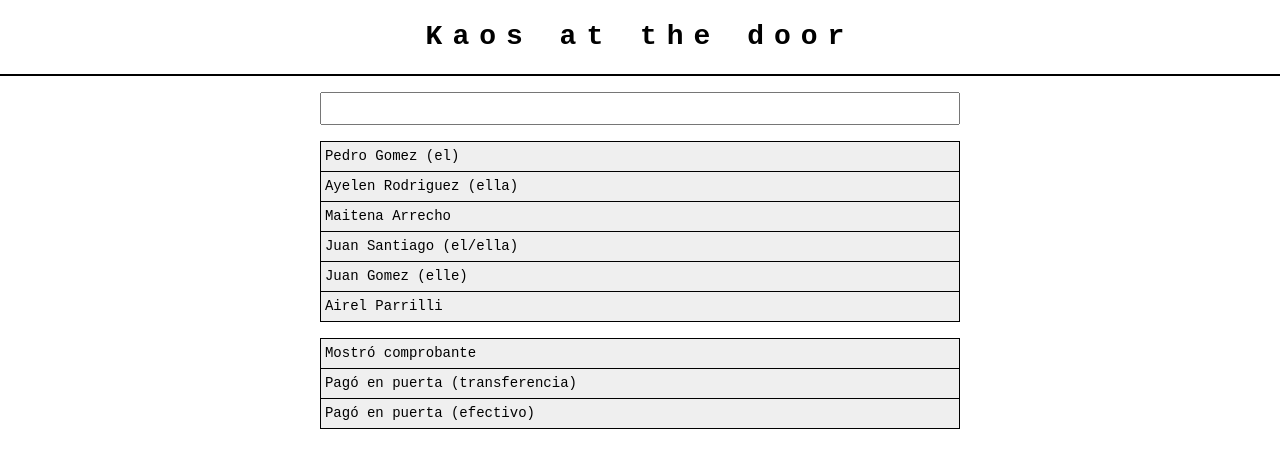
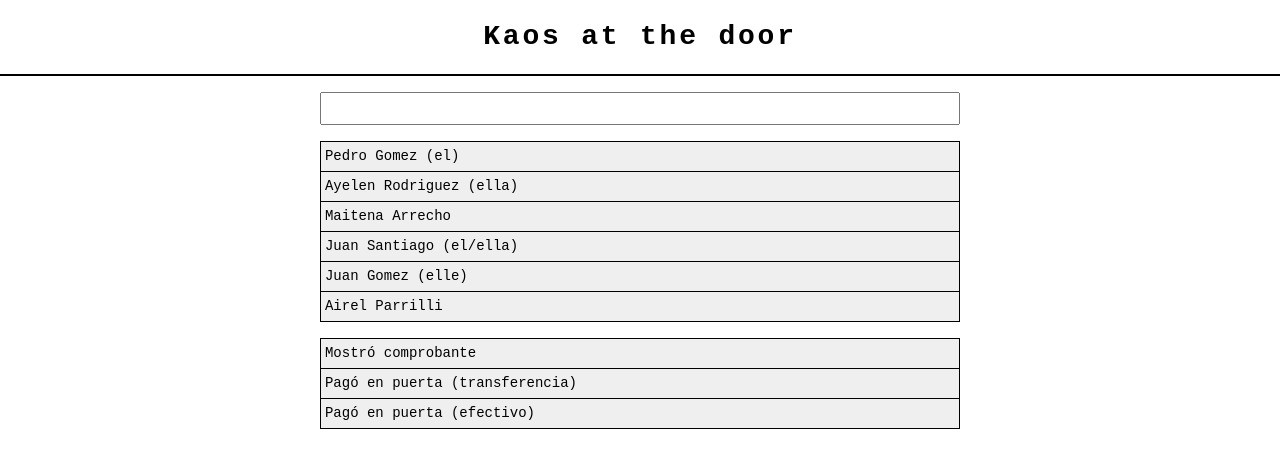
Before and after one commit to tschtt/kaos-at-the-door, a plain HTML site: page index.html in a window 1280 px wide. Drawn offline with Linux system fonts and the light colour scheme.

Commit message:
update h1 styles

```diff
--- a/style.css
+++ b/style.css
@@ -70,7 +70,7 @@ main > * + * {
 
 h1 {
   text-align: center;
-  letter-spacing: 10px;
+  letter-spacing: .1em;
 }
 
 ul {
```
